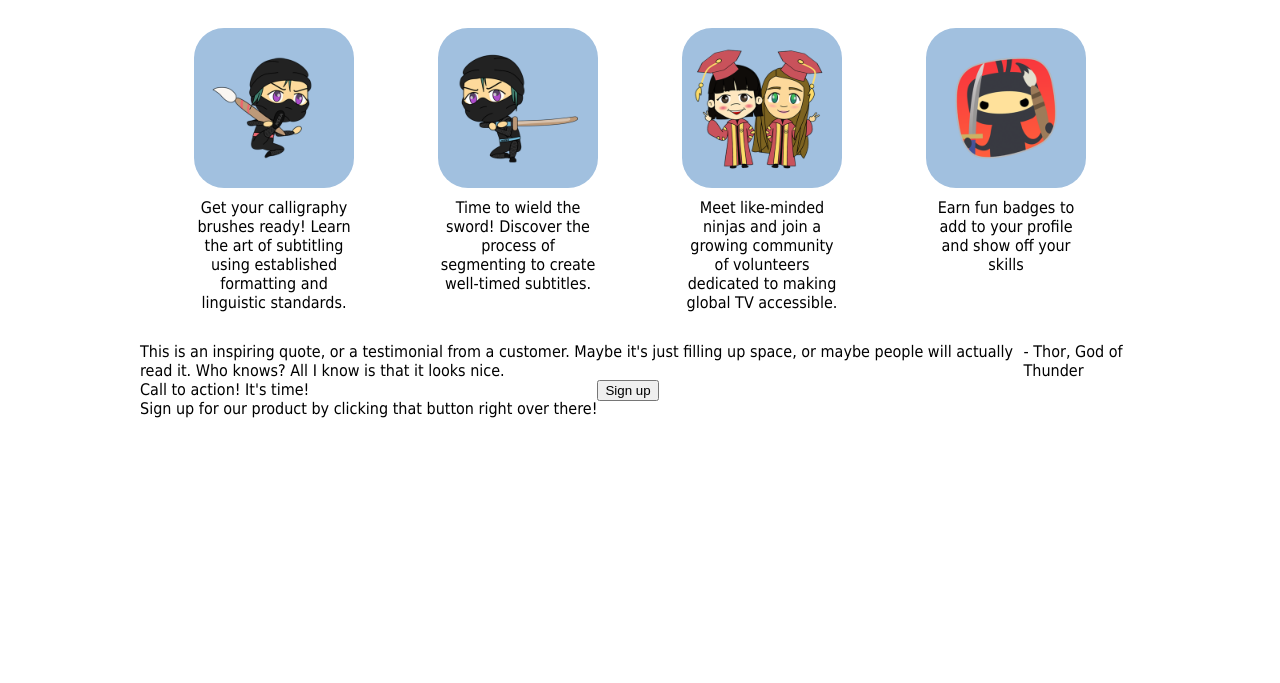
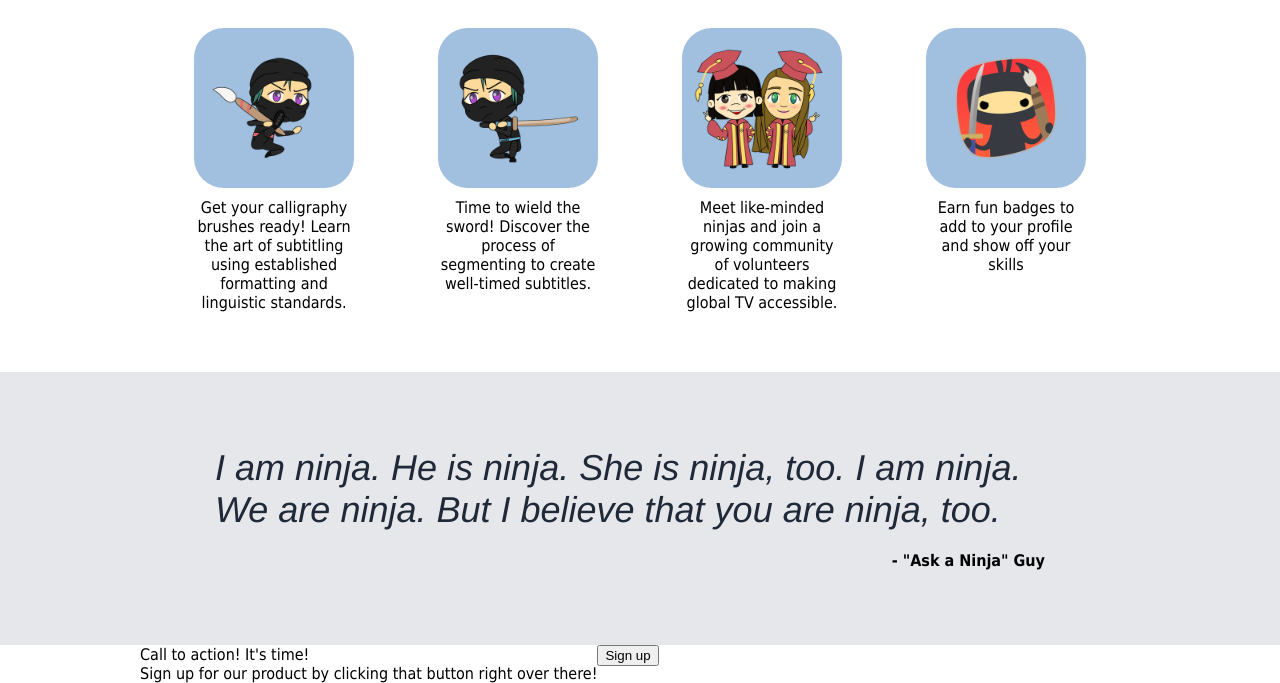
Before and after one commit to kristenmazza/landing-page, a plain HTML site: page index.html in a window 1280 px wide. Shown: the part 509-1192 px from the top of the page. Before the commit the page ends 927 px from the top, so only its background shows below. Drawn offline with Linux system fonts and the light colour scheme.

Commit message:
Add quote section to landing page

```diff
--- a/index.html
+++ b/index.html
@@ -61,8 +61,10 @@
 
     <div class="quote">
         <div class="container">
-            <div class="quote-text">This is an inspiring quote, or a testimonial from a customer. Maybe it's just filling up space, or maybe people will actually read it. Who knows? All I know is that it looks nice.</div>
-            <div class="attribute">- Thor, God of Thunder</div>
+            <div class="quote-content">
+                <div class="quote-text">I am ninja. He is ninja. She is ninja, too. I am ninja. We are ninja. But I believe that you are ninja, too.</div>
+                <div class="attribute">- "Ask a Ninja" Guy</div>
+            </div>
         </div>
     </div>
 
--- a/styles.css
+++ b/styles.css
@@ -33,7 +33,7 @@ body {
     display: flex;
     gap: 30px;
     flex-wrap: wrap;
-
+    justify-content: center;
 }
 
 .header-links {
@@ -93,7 +93,7 @@ a {
 }
 
 .information {
-    padding: 30px 0px;
+    padding: 30px 0px 60px 0px;
     display: flex;
     flex-direction: column;
     width: 100%;
@@ -118,13 +118,10 @@ a {
     flex-direction: column;
     max-width: 160px;
     flex: 1;
-    flex-wrap: wrap;
 }
 
 .box-image {
     max-width: 100%;
-/*  border: #d35462 4px solid;
-    background-color:antiquewhite;*/
     background-color: #a1c0df;
     border-radius: 30px;
 }
@@ -134,98 +131,27 @@ a {
     padding-top: 10px;
 }
 
-/*{
-    border: red solid 1px;
+.quote {
+    background-color: #E5E7EB;
 }
 
-body {
-    font-family: 'Tahoma', 'Open Sans', 'Helvetica Neue', sans-serif;
-    margin: 0;
+.quote-content {
     display: flex;
     flex-direction: column;
+    justify-content: center;
+    padding: 75px;
 }
 
-.very-top {
-    display: flex;
-    background-color: #1F2937;
-    justify-content: center;
+.quote-text {
+    font-size: 36px;
+    font-style: italic;
+    font-weight: 100;
+    color: #1F2937;
+    font-family: 'Helvetica', 'Open Sans', 'Helvetica Neue', sans-serif;
 }
 
-.top {
-    display: flex;
-    flex-direction: column;
-    align-items: center;
-    background-color: #1F2937;
-    padding-bottom: 50px;
-    max-width: 1000px;
-    margin: 0 auto;
-
+.attribute {
+    text-align: right;
+    font-weight: bold;
+    padding: 20px 20px 0px 0px;
 }
-
-.header {
-    display: flex;
-    align-items: center;
-    margin: 0;
-    padding-bottom: 50px;
-    width: 100%;
-}
-
-.top-image {
-    align-self: center;
-    width: 500px;
-}
-
-.main-info {
-    display: flex;
-    gap: 20px;
-    flex: 1 1 auto;
-}
-
-.logo {
-    color: #F9FAF8;
-    font-size: 24px;
-    width: 250px;
-    height: auto;
-    flex-grow: 0;
-
-}
-
-.heading-text {
-    color: #F9FAF8;
-    font-size: 48px;
-    font-weight: extra-bold;
-}
-
-.top-text {
-    color: #E5E7EB;
-    font-size: 18px;
-    padding: 10px 0px;
-}
-
-.header-button {
-    background-color: #d35462;
-    text-align: center;
-    border-radius: 5px;
-    padding: 5px 10px;
-    color: #F9FAF8;
-    font-size: 18px;
-    border: none;
-}
-
-.header-links {
-    display: flex;
-    gap: 20px;
-    color: #E5E7EB;
-    font-size: 18px;
-    flex-grow: 1;
-    justify-content: flex-end;
-}
-
-ul {
-    list-style-type: none;
-}
-
-a {
-    text-decoration: none;
-    color: white;
-}
```
